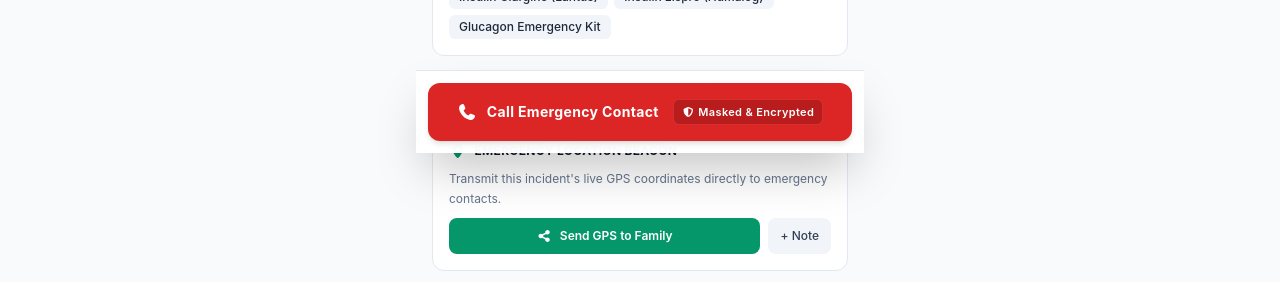
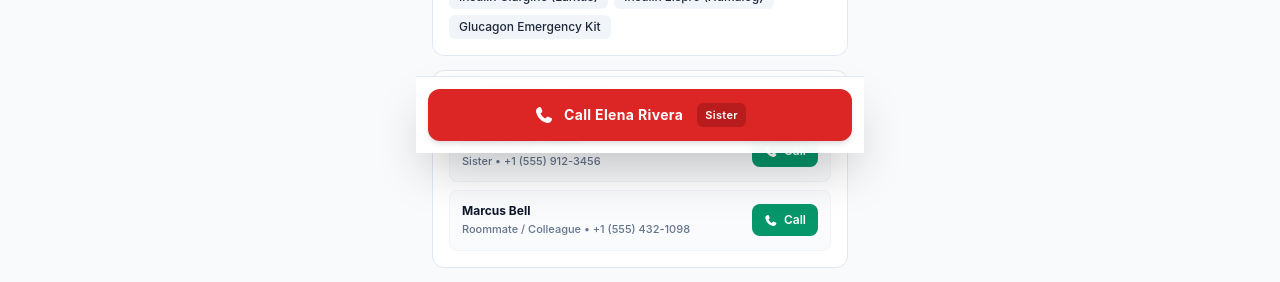
Before and after one commit to digicbyte-0844/Emergency-Response-QR-System, a React (Vite) app in the folder frontend/: page /scan/demo-alex-rivera in a window 1280 px wide. Shown: the part 647-929 px from the top of the page. Built offline with nearby package versions, Linux system fonts and the light colour scheme; no server answers.

Commit message:
feat: add emergency contacts display and direct calling fallback to ScanView

```diff
--- a/frontend/src/api.ts
+++ b/frontend/src/api.ts
@@ -150,6 +150,8 @@ function toPublicProfile(profile: MedicalProfile, token: string): PublicEmergenc
     isUnlocked: !isProtected,
     emergencyContacts: (profile.emergencyContacts || []).map((c) => ({
       id: c.id,
+      name: c.name,
+      phone: c.phone,
       relationship: c.relationship || 'Emergency Contact',
       isPrimary: c.isPrimary,
       hasProxyRelay: true,
--- a/frontend/src/pages/ScanView.tsx
+++ b/frontend/src/pages/ScanView.tsx
@@ -518,6 +518,67 @@ export const ScanView: React.FC = () => {
           </>
         )}
 
+        {/* Emergency Contacts Card (60% White / 30% Green) */}
+        {patient.emergencyContacts && patient.emergencyContacts.length > 0 && (
+          <div className="bg-white rounded-xl p-4 border border-slate-200 shadow-xs space-y-3">
+            <div className="flex items-center justify-between">
+              <div className="flex items-center gap-2">
+                <FontAwesomeIcon icon={faPhone} className="text-emerald-600 text-sm" />
+                <span className="text-xs font-bold text-slate-900 uppercase tracking-wide">
+                  Emergency Contacts
+                </span>
+              </div>
+              <span className="text-[10px] bg-emerald-50 text-emerald-700 border border-emerald-200 px-2 py-0.5 rounded font-semibold">
+                Tap to Call
+              </span>
+            </div>
+
+            <div className="space-y-2">
+              {patient.emergencyContacts.map((contact, idx) => {
+                const telTarget = contact.phone
+                  ? `tel:${contact.phone.replace(/[^0-9+]/g, '')}`
+                  : contact.proxyTelUri || 'tel:04041893643';
+
+                return (
+                  <div
+                    key={contact.id || idx}
+                    className="p-3 rounded-lg border border-slate-100 bg-slate-50/70 flex items-center justify-between gap-3"
+                  >
+                    <div className="min-w-0 flex-1">
+                      <div className="flex items-center gap-1.5 flex-wrap">
+                        <span className="text-xs font-bold text-slate-900 truncate">
+                          {contact.name || contact.relationship}
+                        </span>
+                        {contact.isPrimary && (
+                          <span className="text-[9px] bg-emerald-100 text-emerald-800 font-bold px-1.5 py-0.5 rounded">
+                            Primary
+                          </span>
+                        )}
+                      </div>
+                      <p className="text-[11px] text-slate-500 font-medium mt-0.5">
+                        {contact.relationship} {contact.phone ? `• ${contact.phone}` : ''}
+                      </p>
+                    </div>
+
+                    <div className="flex items-center gap-1.5 shrink-0">
+                      <a
+                        href={telTarget}
+                        onClick={() => {
+                          if (token) api.callEmergencyContact(token, contact.id).catch(() => {});
+                        }}
+                        className="bg-emerald-600 hover:bg-emerald-700 active:bg-emerald-800 text-white font-semibold text-xs py-2 px-3 rounded-lg flex items-center gap-1.5 shadow-xs transition"
+                      >
+                        <FontAwesomeIcon icon={faPhone} className="text-[11px]" />
+                        <span>Call</span>
+                      </a>
+                    </div>
+                  </div>
+                );
+              })}
+            </div>
+          </div>
+        )}
+
         {/* Preferred Hospital */}
         {patient.preferredHospital && (
           <div className="bg-white rounded-xl p-3 border border-slate-200 flex items-center justify-between text-xs shadow-xs">
@@ -671,22 +732,32 @@ export const ScanView: React.FC = () => {
 
       </div>
 
-      {/* Sticky Bottom Calling Bar - ONLY ONE CLEAN ACTION BUTTON */}
-      {primaryContact?.proxyTelUri && (
+      {/* Sticky Bottom Calling Bar - DIRECT & RELAY RESILIENT */}
+      {(primaryContact?.phone || primaryContact?.proxyTelUri) && (
         <div className="fixed bottom-0 left-0 right-0 bg-white/95 backdrop-blur-md border-t border-slate-200 p-3 shadow-2xl z-40 max-w-md mx-auto">
           <a
-            href={primaryContact.proxyTelUri}
+            href={
+              primaryContact.phone
+                ? `tel:${primaryContact.phone.replace(/[^0-9+]/g, '')}`
+                : primaryContact.proxyTelUri || 'tel:04041893643'
+            }
             onClick={() => {
               if (token) api.callEmergencyContact(token, primaryContact.id).catch(() => {});
             }}
-            className="w-full bg-red-600 hover:bg-red-700 active:bg-red-800 text-white py-4 px-4 rounded-xl font-bold flex items-center justify-center gap-2.5 shadow-md cursor-pointer text-center text-sm tracking-wide transition active:scale-[0.98]"
+            className="w-full bg-red-600 hover:bg-red-700 active:bg-red-800 text-white py-3.5 px-4 rounded-xl font-bold flex items-center justify-center gap-2.5 shadow-md cursor-pointer text-center text-sm tracking-wide transition active:scale-[0.98]"
           >
             <FontAwesomeIcon icon={faPhone} className="text-base" />
-            <span>Call Emergency Contact</span>
-            <span className="text-[11px] bg-red-700 text-white px-2 py-0.5 rounded-md font-semibold ml-1 flex items-center gap-1 border border-red-500/50">
-              <FontAwesomeIcon icon={faShieldHalved} className="text-[10px]" />
-              <span>Masked &amp; Encrypted</span>
-            </span>
+            <span>Call {primaryContact.name || 'Emergency Contact'}</span>
+            {primaryContact.phone ? (
+              <span className="text-[11px] bg-red-700 text-white px-2 py-0.5 rounded-md font-semibold ml-1">
+                {primaryContact.relationship}
+              </span>
+            ) : (
+              <span className="text-[11px] bg-red-700 text-white px-2 py-0.5 rounded-md font-semibold ml-1 flex items-center gap-1 border border-red-500/50">
+                <FontAwesomeIcon icon={faShieldHalved} className="text-[10px]" />
+                <span>Masked &amp; Encrypted</span>
+              </span>
+            )}
           </a>
         </div>
       )}
--- a/frontend/src/types.ts
+++ b/frontend/src/types.ts
@@ -50,6 +50,8 @@ export interface PublicEmergencyProfile {
   isUnlocked?: boolean;
   emergencyContacts: {
     id: string;
+    name?: string;
+    phone?: string;
     relationship: string;
     isPrimary: boolean;
     hasProxyRelay?: boolean;
```
Also changed, not shown: 2 other files (tests, documents, lock files or other folders).
